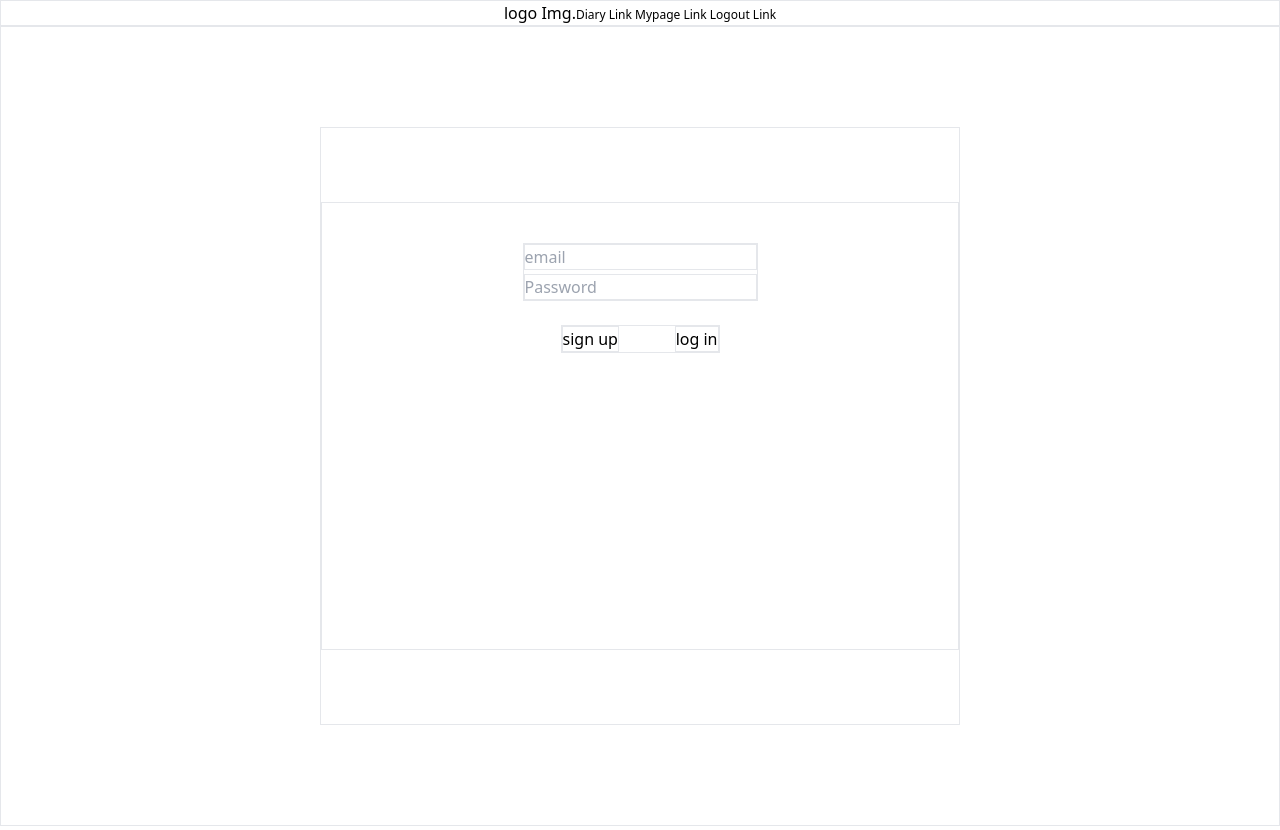
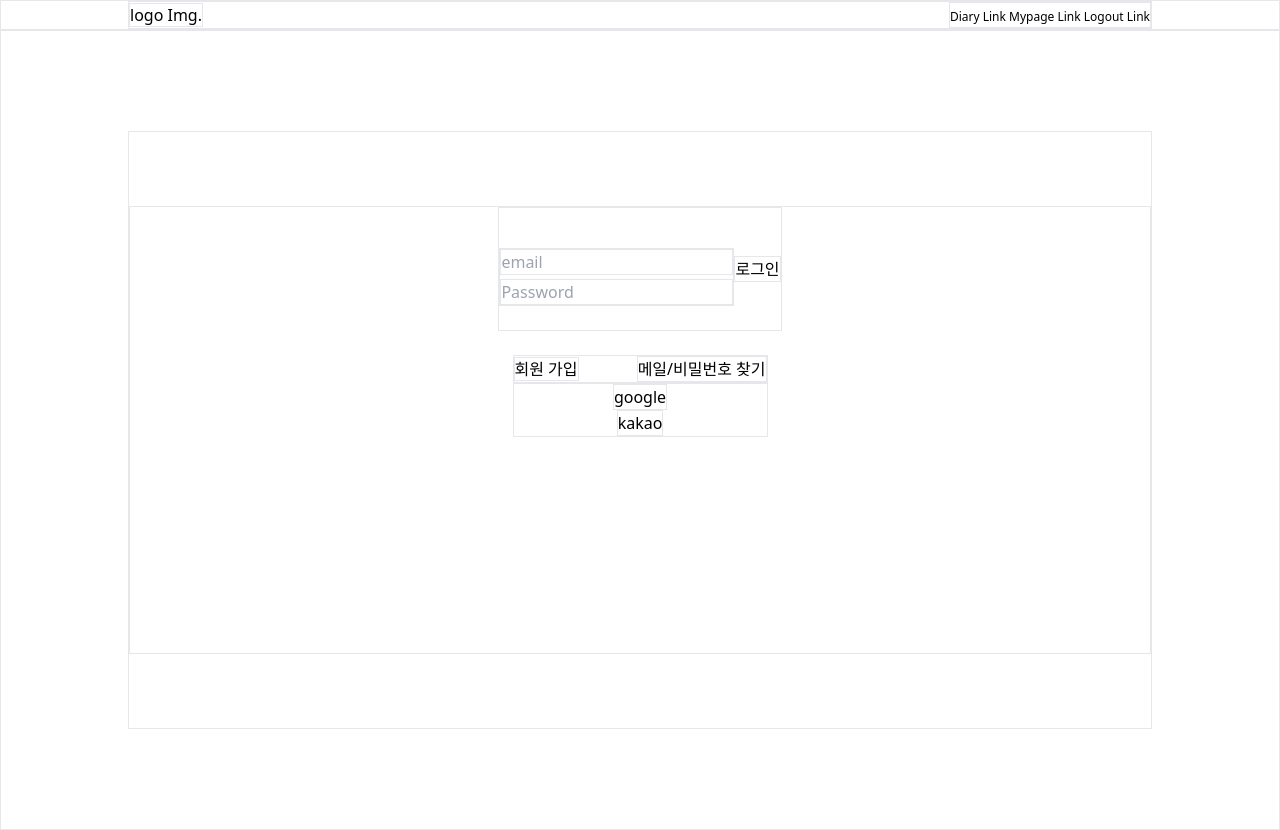
Before and after one commit to ksg9482/400JA_DIARY, a React (Create React App) app: page / in a window 1280 px wide. Built offline with nearby package versions, Linux system fonts and the light colour scheme.

Commit message:
헤더 및 로그인페이지

```diff
--- a/src/components/header.tsx
+++ b/src/components/header.tsx
@@ -1,26 +1,36 @@
 import React from "react";
+import { Link } from "react-router-dom";
 type headerProps = {
-    isLogin:boolean
+    isLogin: boolean
 }
-const Header = (props:headerProps) => {
+const Header = (props: headerProps) => {
     //헤더. 컴포넌트로 옮기는게 좋을지도?
     //로고
     //홈버튼, 일기페이지, 마이페이지, 로그아웃
 
     const pageLink = () => {
-        return(
-            <div>
-                <span className="text-xs"> Diary Link</span>
-                <span className="text-xs"> Mypage Link</span>
+        return (
+            <div className="border">
+                <Link to='/diary'>
+                    <span className="text-xs"> Diary Link</span>
+                </Link>
+                <Link to='/mypage'>
+                    <span className="text-xs"> Mypage Link</span>
+                </Link>
+                {/*서비스에서 로그아웃 함수 적용시키기*/}
                 <span className="text-xs"> Logout Link</span>
             </div>
         )
     }
-
+// 최소 640px로 제한하는게 좋을듯?
     return (
         <header className="border flex items-center justify-center lg:mt-0">
-            <span>logo Img.</span>
-            {props.isLogin? pageLink() : <div></div>}
+            <div className="border flex items-center justify-between w-full lg:max-w-screen-lg">
+            <Link to='/'>
+                <span className="border">logo Img.</span>
+            </Link>
+            {props.isLogin ? pageLink() : <div></div>}
+            </div>
         </header>
     )
 };
--- a/src/pages/login/loginPage.tsx
+++ b/src/pages/login/loginPage.tsx
@@ -43,23 +43,32 @@ const Login = () => {
 
     //에러메시지 공간 필요함
     return (
-        <div className="border h-screen flex items-center justify-center flex-col mt-8 lg:mt-0">
+        <div className="border h-screen flex items-center justify-center flex-col lg:mt-0">
             <Helmet>
                 Login | 400JA-DIARY
             </Helmet>
-            <div className="border w-full h-3/4 max-w-screen-sm flex flex-col items-center justify-center">
-                <form className="border w-full h-3/4 max-w-screen-sm flex flex-col items-center">
+            <div className="border w-full h-3/4 lg:max-w-screen-lg  flex flex-col items-center justify-center">
+                <form className="border w-full h-3/4  flex flex-col items-center">
+                    <div className="border flex  items-center mb-6">
                     <div className="border flex flex-col mt-10 items-center mb-6">
                         <input className="input border mb-1" type="email" name="email" onChange={inputHandler('email')} placeholder="email" required />
                         <input className="input border" type="password" name="password" onChange={inputHandler('password')} placeholder="Password" required />
                     </div>
+                    <button className="border" onClick={loginSubmitHandler(loginInfo)}>로그인</button>
+
+                    </div>
+
+
                     <div className="border flex items-center justify-between w-1/4">
                         <Link to ="/signup">
-                        <button className="border" >sign up</button>
+                        <span className="border" >회원 가입</span>
                         </Link>
-                        <button className="border" onClick={loginSubmitHandler(loginInfo)}>log in</button>
+                        <span className="border" >메일/비밀번호 찾기</span>
                     </div>
-
+                    <div className="border flex flex-col items-center justify-between w-1/4">
+                        <button className="border">google</button>
+                        <button className="border">kakao</button>
+                    </div>
                 </form>
             </div>
         </div>
--- a/src/pages/mypage/mypagePage.tsx
+++ b/src/pages/mypage/mypagePage.tsx
@@ -1,4 +1,5 @@
 import React from "react";
+//프로필 페이지가 좋을까?
 const Mypage = () => {
     //유저정보, 정보변경, 일기 정보, 유저 삭제
     return (
--- a/src/pages/signup/signupPage.tsx
+++ b/src/pages/signup/signupPage.tsx
@@ -32,7 +32,7 @@ const Signup = () => {
     //본인인증 메일
     //본인인증 했으면 웰컴 메일
 
-    const validCheckHandle = (signupInfo:IsignupInfoState) => {
+    const validCheckHandle = (signupInfo:IsignupInfoState):void => {
         const emailCheck = () => {
             const emailValidPattern = /^(([^<>()[\]\\.,;:\s@"]+(\.[^<>()[\]\\.,;:\s@"]+)*)|(".+"))@((\[[0-9]{1,3}\.[0-9]{1,3}\.[0-9]{1,3}\.[0-9]{1,3}])|(([a-zA-Z\-0-9]+\.)+[a-zA-Z]{2,}))$/
             return emailValidPattern.exec(signupInfo.email)
@@ -71,7 +71,7 @@ const Signup = () => {
         navigate('/')
     };
 
-    const handleSubmit = async () => {
+    const handleSubmit = async (): Promise<void> => {
         try {
             validCheckHandle(signupInfo)
             await sendSignup()
--- a/src/routers/rogged-out-router.tsx
+++ b/src/routers/rogged-out-router.tsx
@@ -4,6 +4,7 @@ import Signup from '../pages/signup/signupPage';
 import Login from '../pages/login/loginPage';
 import Diary from "pages/diary/diaryPage"; //테스트 끝나면 삭제
 import Header from "components/header";
+import Mypage from "pages/mypage/mypagePage";
 export const LoggedOutRouter = () => {
     //로그인 하지 않은 상태에서 가능한 라우터
     //Header 만들어서 넣어야 함
@@ -15,6 +16,7 @@ export const LoggedOutRouter = () => {
                 <Route path="/" element={<Login />} />
                 <Route path="/signup" element={<Signup />} />
                 <Route path="/diary" element={<Diary />} /> {/*테스트 끝나면 삭제*/}
+                <Route path="/mypage" element={<Mypage />} />
             </Routes>
         </Router>
     )
```
